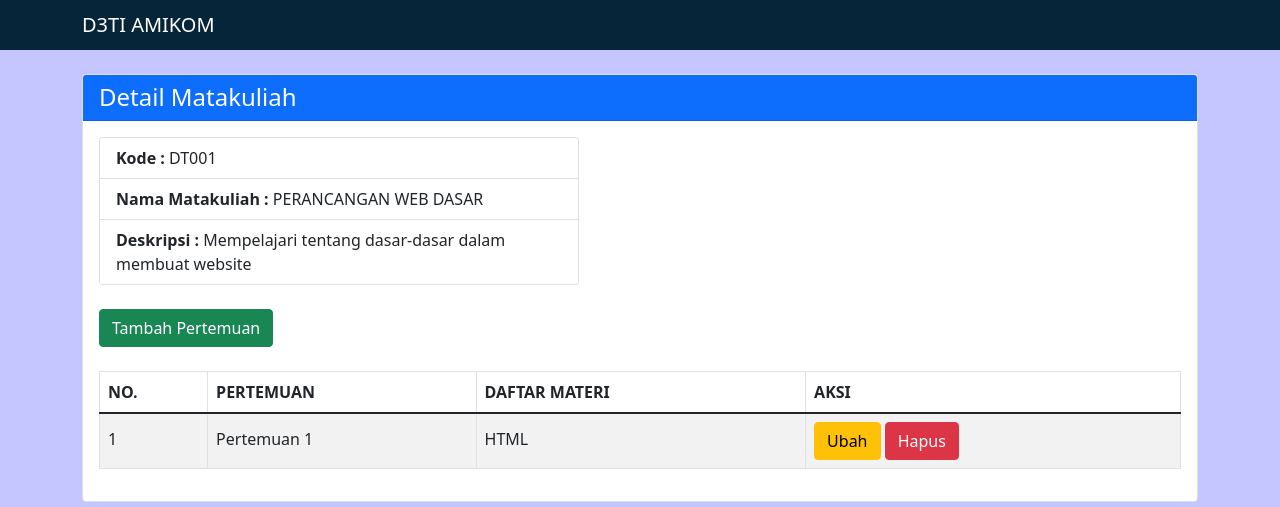
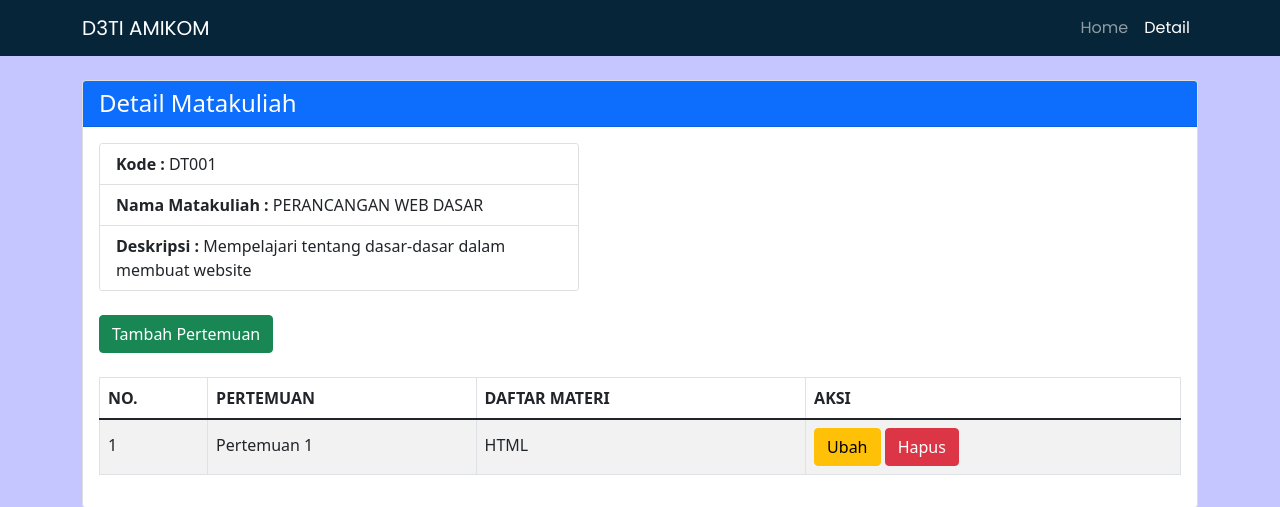
Before and after one commit to handinatayoogy/uts_smt3_project, a PHP site: page /detail.php?id=1 in a window 1280 px wide. Shown: the top 507 px of the page. Run offline with PHP 8.4, Linux system fonts and the light colour scheme; data comes from the database, SQL or seed files in the repository; some libraries are stand-ins or nearby versions.

Commit message:
fix interface in navbar

```diff
--- a/detail.php
+++ b/detail.php
@@ -66,6 +66,7 @@ if (isset($_GET["hal"])) {
 
     <!-- Bootstrap CSS -->
     <link href="https://cdn.jsdelivr.net/npm/bootstrap@5.1.3/dist/css/bootstrap.min.css" rel="stylesheet" integrity="sha384-1BmE4kWBq78iYhFldvKuhfTAU6auU8tT94WrHftjDbrCEXSU1oBoqyl2QvZ6jIW3" crossorigin="anonymous">
+    <link rel="stylesheet" href="https://cdn.jsdelivr.net/npm/bootstrap-icons@1.7.1/font/bootstrap-icons.css">
     <style>
         @import url('https://fonts.googleapis.com/css2?family=Poppins&display=swap');
 
@@ -78,16 +79,31 @@ if (isset($_GET["hal"])) {
         }
 
         .navbar {
-            background-color: #062538;;
+            background-color: #062538;
+            font-family: 'Poppins', sans-serif;
+        }
+
+        .judul_nav a{
+            list-style: none;
+            text-decoration: none;
         }
     </style>
 
     <title>Detail Mata Kuliah</title>
   </head>
   <body>
-    <nav class="navbar navbar-dark">
+    <nav class="navbar navbar-dark navbar-expand-lg">
         <div class="container">
-            <span class="navbar-brand mb-0 h1">D3TI AMIKOM</span>
+            <a class="navbar-brand" href="dashboard.php">D3TI AMIKOM</a>
+            <button class="navbar-toggler" type="button" data-bs-toggle="collapse" data-bs-target="#navbarNavAltMarkup" aria-controls="navbarNavAltMarkup" aria-expanded="false" aria-label="Toggle navigation">
+            <span class="navbar-toggler-icon"></span>
+            </button>
+            <div class="collapse navbar-collapse" id="navbarNavAltMarkup">
+                <div class="navbar-nav ms-auto">
+                    <a class="nav-link" href="dashboard.php">Home</a>
+                    <a class="nav-link active" href="detail.php">Detail</a>
+                </div>
+            </div>
         </div>
     </nav>
 
@@ -153,8 +169,6 @@ if (isset($_GET["hal"])) {
         </div>
     </div>
 
-
-
     <script src="https://cdn.jsdelivr.net/npm/bootstrap@5.1.3/dist/js/bootstrap.bundle.min.js" integrity="sha384-ka7Sk0Gln4gmtz2MlQnikT1wXgYsOg+OMhuP+IlRH9sENBO0LRn5q+8nbTov4+1p" crossorigin="anonymous"></script>
   </body>
 </html>
```
Also changed, not shown: dashboard.php (+11 -2 lines).
